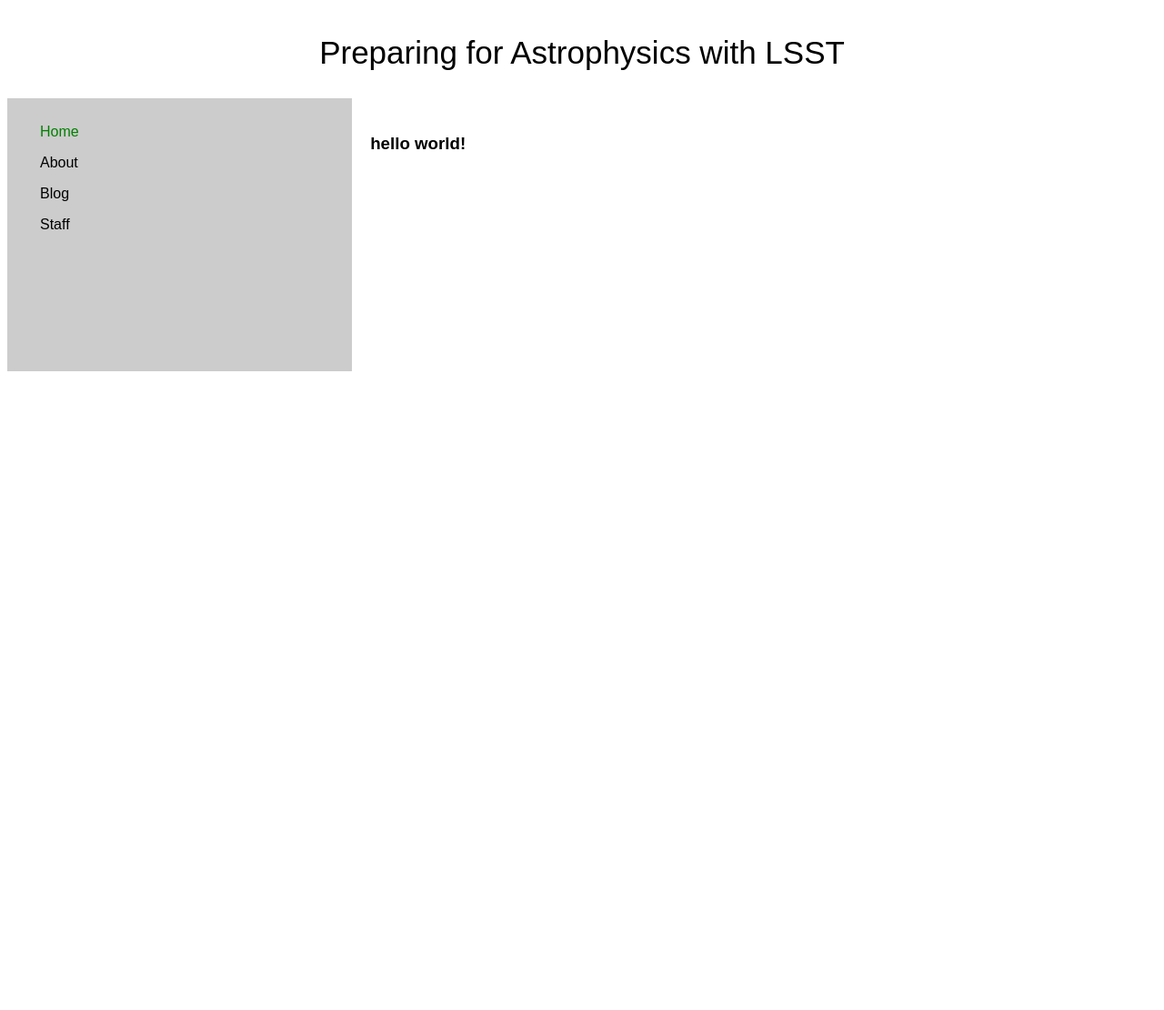
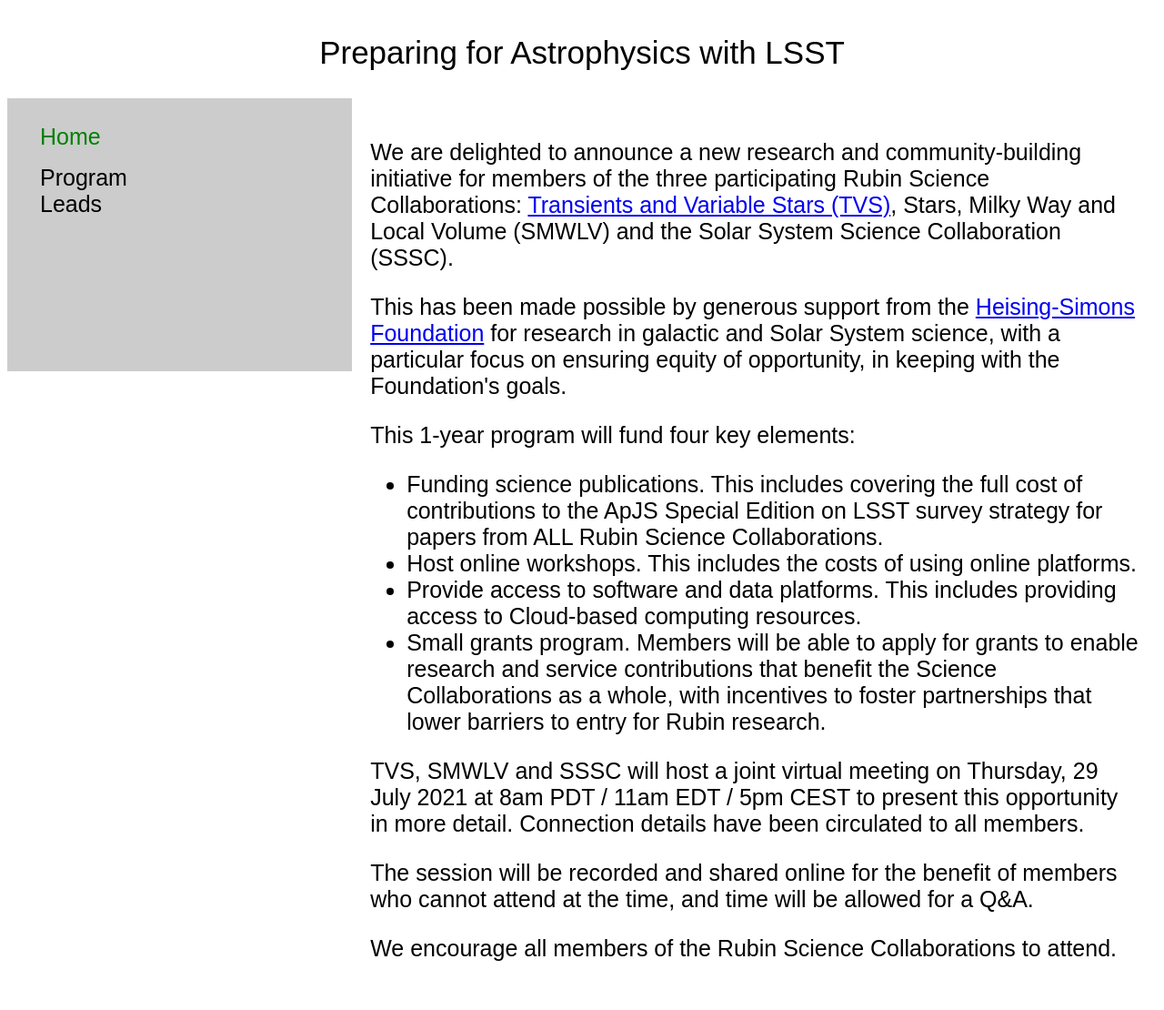
Before and after one commit to lsst-sci-prep/lsst-sci-prep.github.io, a Jekyll site: the page built from index.html, in a window 1280 px wide. Shown: the whole page at 91% size. Built offline with Jekyll 4.4.1, drawn with Linux system fonts in a browser that asks for light colours; before the commit the page ends 900 px from its top, so only the background shows below that.

Commit message:
Added home page content

```diff
--- a/_data/navigation.yml
+++ b/_data/navigation.yml
@@ -1,8 +1,4 @@
 - name: Home
   link: /
-- name: About
-  link: /about.html
-- name: Blog
-  link: /blog.html
-- name: Staff
+- name: Program Leads
   link: /staff.html
--- a/_sass/main.scss
+++ b/_sass/main.scss
@@ -1,5 +1,6 @@
 * {
   box-sizing: border-box;
+  font-size: 25px;
 }
 
 body {
--- a/index.html
+++ b/index.html
@@ -3,4 +3,26 @@ layout: default
 title: Home
 ---
 
-<h1>{{ "Hello World!" | downcase }}</h1>
+<p>We are delighted to announce a new research and community-building initiative for
+members of the three participating Rubin Science Collaborations: <a href="https://lsst-tvssc.github.io/">Transients and
+Variable Stars (TVS)</a>, Stars, Milky Way and Local Volume (SMWLV) and the Solar System Science Collaboration (SSSC). </p>
+
+<p>This has been made possible by generous support from the <a href="https://www.hsfoundation.org/">Heising-Simons Foundation</a>
+  for research in galactic and Solar System science, with a particular focus on ensuring
+  equity of opportunity, in keeping with the Foundation's goals. </p>
+<p>This 1-year program will fund four key elements:</p>
+<ul>
+<li>Funding science publications. This includes covering the full cost of contributions
+  to the ApJS Special Edition on LSST survey strategy for papers from ALL Rubin Science Collaborations.
+<li>Host online workshops. This includes the costs of using online platforms.
+<li>Provide access to software and data platforms. This includes providing access to Cloud-based computing resources.
+<li>Small grants program. Members will be able to apply for grants to enable research
+  and service contributions that benefit the Science Collaborations as a whole,
+  with incentives to foster partnerships that lower barriers to entry for Rubin research.
+</ul>
+<p>TVS, SMWLV and SSSC will host a joint virtual meeting on Thursday, 29 July 2021
+  at 8am PDT / 11am EDT / 5pm CEST to present this opportunity in more detail.
+  Connection details have been circulated to all members.  </p>
+<p>The session will be recorded and shared online for the benefit of members who
+  cannot attend at the time, and time will be allowed for a Q&A. </p>
+  <p>We encourage all members of the Rubin Science Collaborations to attend.</p>
```
